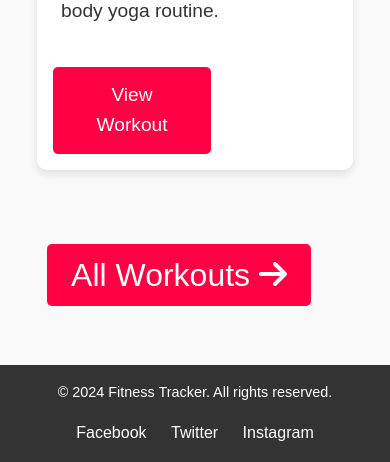
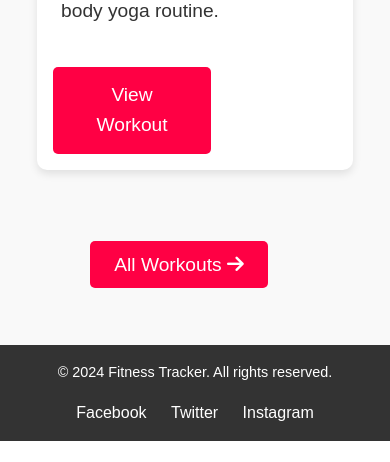
Before and after one commit to StivanD/FitnessTracker, a Django app: template templates/workouts/workouts.html in a window 390 px wide. Shown: the part 3412-3874 px from the top of the page. After the commit the page ends 3853 px from the top, so only its background shows below. Run offline with Django 3.2, Linux system fonts and the light colour scheme; the template is opened without the code that fills it, so the values that code supplies are empty; some libraries are stand-ins or nearby versions.

Commit message:
Fix: fixed view-all-workouts button didn't resize correctly

```diff
--- a/static/styles/responsive.css
+++ b/static/styles/responsive.css
@@ -225,6 +225,10 @@
         font-size: 3.5vw;
     }
 
+    .view-all-workouts-btn {
+        font-size: 1.2rem;
+    }
+
     /* WORKOUTS DASHBOARD */
     .search-bar {
         max-width: 100%;
```
